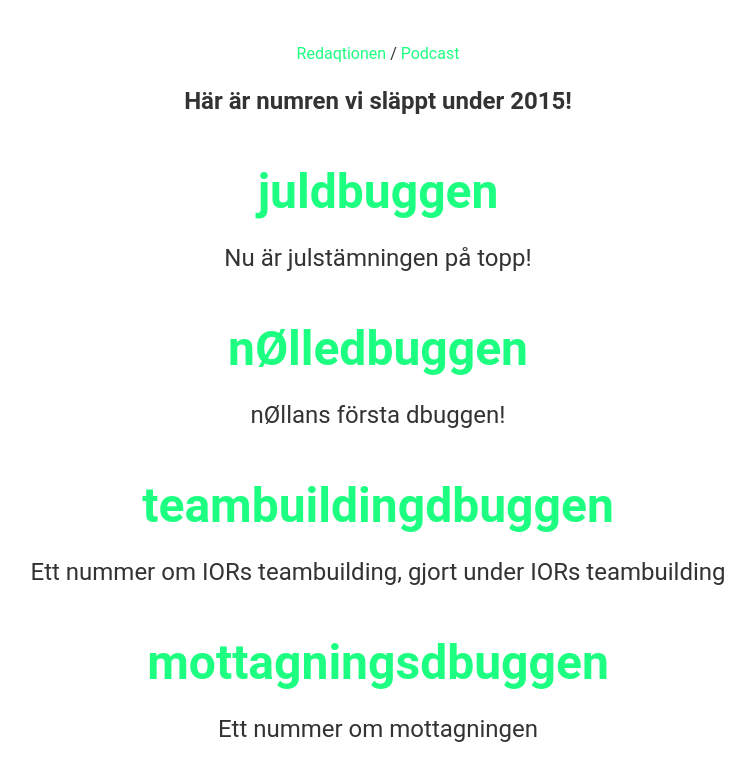
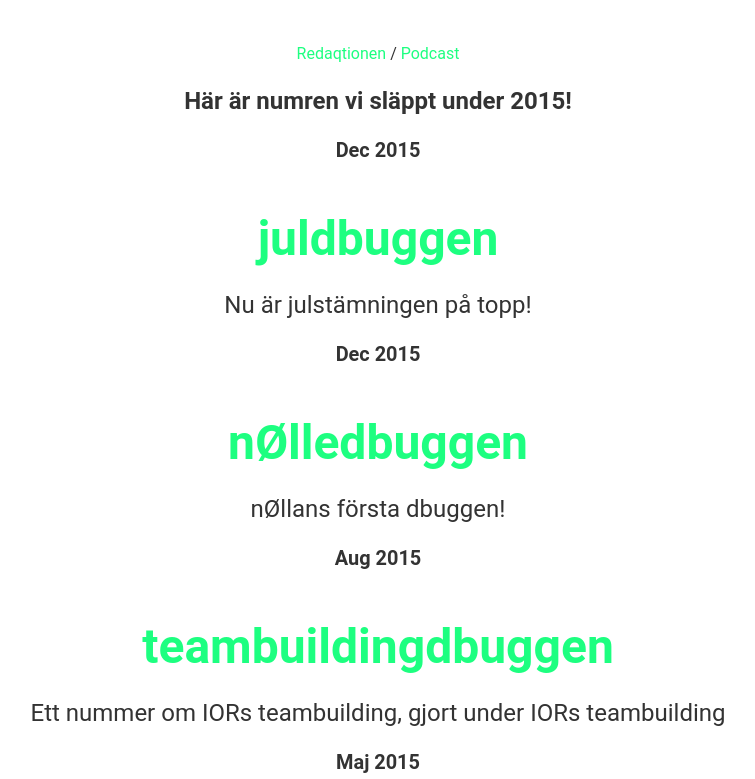
Before and after one commit to datasektionen/dbuggen, a Jekyll site: the page built from index.html, in a window 1280 px wide and 900 px high, scrolled down 578 px, cut to the strip 121-900 px from the top of the window. Shown: the whole strip, without its empty margins (262-1017 px from the left). Built offline with Jekyll 4.4.1, drawn with Linux system fonts in a browser that asks for light colours.

Commit message:
Add release dates to issues

```diff
--- a/_data/issues.yaml
+++ b/_data/issues.yaml
@@ -1,18 +1,24 @@
 - number: 1
   name: nyårsdbuggen
   description: "Redaqtionen firar in det nya året med en ordentlig salva trams"
+  date: "Jan 2015"
 - number: 2
   name: mottagningsdbuggen
   subtitle: numret där vi sålde ut oss billigare än Karjalan på kryssningen
   description: Ett nummer om mottagningen
+  date: "Feb 2015"
 - number: 3
   name: teambuildingdbuggen
   description: "Ett nummer om IORs teambuilding, gjort under IORs teambuilding"
+  date: "Maj 2015"
 - number: 4
   name: nØlledbuggen
   description: nØllans första dbuggen!
+  date: "Aug 2015"
 - number: 5
   name: juldbuggen
   description: Nu är julstämningen på topp!
+  date: "Dec 2015"
 - name: dbuggens podcast
   description: dbuggens podcast!!!
+  date: "Dec 2015"
--- a/index.html
+++ b/index.html
@@ -18,6 +18,11 @@
         </h2>
         <p>{{ issue.description }}</p>
       {% endif %}
+          {% if issue.date %}
+            <h5 class="issue-date">
+              {{ issue.date }}
+            </h5>
+          {% endif %}
     {% endfor %}
   </div>
 </main>
```
